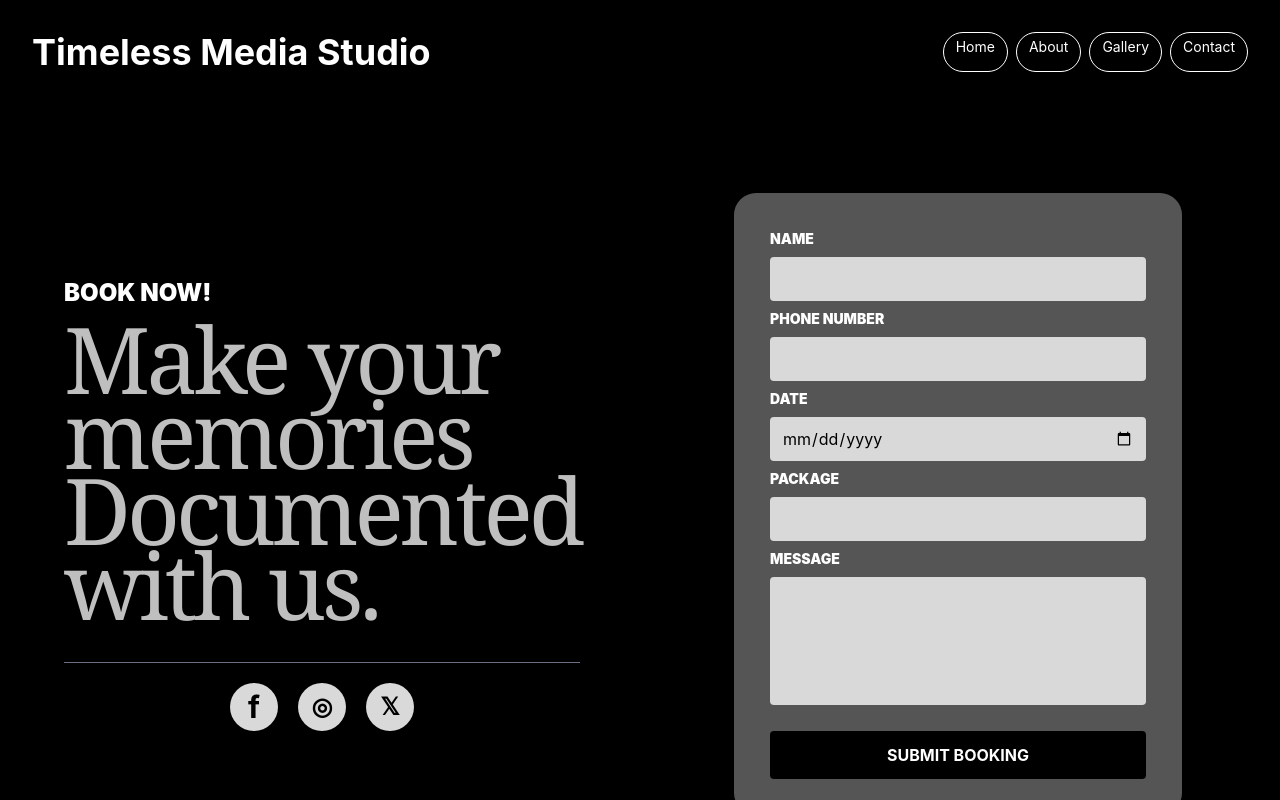
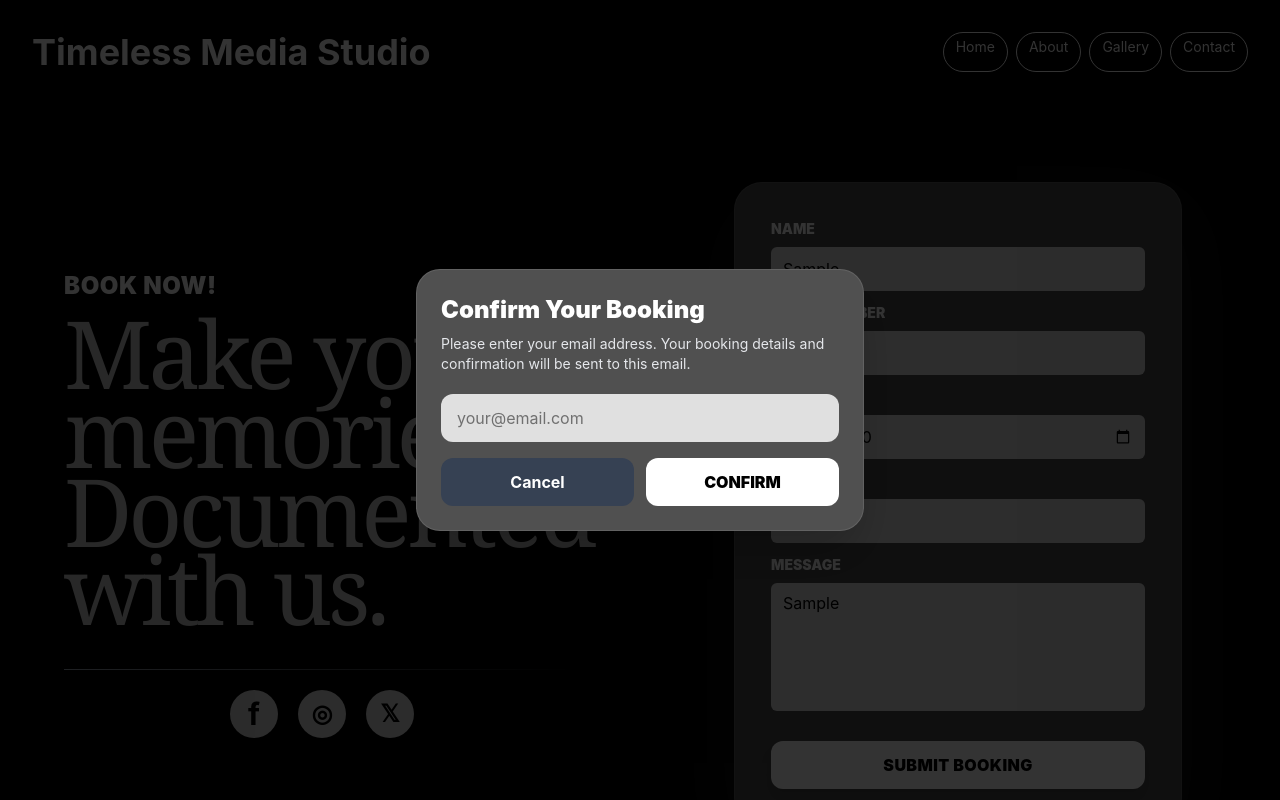
Before and after one commit to eringz/timeless-media-studio, a Next.js app: page /contact in a window 1280 px wide. Both pictures are taken after typing "Sample", "Sample", "2020-01-15", "Sample", "Sample" into the empty fields and a click on the button "SUBMIT BOOKING". Shown: the top 800 px of the page. Built offline with nearby package versions, Linux system fonts and the light colour scheme.

Commit message:
Update page.tsx

```diff
--- a/app/contact/page.tsx
+++ b/app/contact/page.tsx
@@ -21,17 +21,33 @@ export default function BookingForm() {
     message: "",
   });
 
+  const [showEmailDialog, setShowEmailDialog] = useState(false);
+  const [dialogEmail, setDialogEmail] = useState("");
+  const [sending, setSending] = useState(false);
+
   const handleChange = (
     e: React.ChangeEvent<HTMLInputElement | HTMLTextAreaElement>
   ) => {
     setForm({ ...form, [e.target.name]: e.target.value });
   };
 
-  const handleSubmit = (e: React.FormEvent) => {
+  const openEmailDialog = (e: React.FormEvent) => {
     e.preventDefault();
+    setDialogEmail(form.email);
+    setShowEmailDialog(true);
+  };
+
+  const confirmBooking = async () => {
+    if (!dialogEmail.trim()) {
+      alert("Please enter your email address.");
+      return;
+    }
+
+    setSending(true);
 
     const newBooking = {
       ...form,
+      email: dialogEmail,
       id: crypto.randomUUID(),
       timestamp: new Date().toISOString(),
       status: "pending",
@@ -46,7 +62,22 @@ export default function BookingForm() {
       JSON.stringify([newBooking, ...existing])
     );
 
-    alert("Booking submitted!");
+    try {
+      await fetch("/api/send-booking-confirmation", {
+        method: "POST",
+        headers: {
+          "Content-Type": "application/json",
+        },
+        body: JSON.stringify(newBooking),
+      });
+    } catch {
+      console.log("Email API not connected yet.");
+    }
+
+    setSending(false);
+    setShowEmailDialog(false);
+
+    alert("Booking submitted! Confirmation email has been sent.");
 
     setForm({
       name: "",
@@ -56,19 +87,20 @@ export default function BookingForm() {
       packageType: "",
       message: "",
     });
+
+    setDialogEmail("");
   };
 
   return (
     <section className="min-h-screen bg-black text-white flex items-center justify-center px-6 py-12">
       <div className="w-full max-w-7xl grid grid-cols-1 lg:grid-cols-2 gap-10 items-center">
-
         {/* LEFT TEXT */}
         <div className="px-2 lg:px-10">
-          <p className="text-2xl font-black mb-3">
+          <p className="text-2xl font-black mb-3 tracking-wide">
             BOOK NOW!
           </p>
 
-          <h1 className="font-serif text-[#bfbfbf] text-[60px] sm:text-[78px] lg:text-[92px] leading-[0.82] tracking-[-4px]">
+          <h1 className="font-serif text-[#c9c9c9] text-[56px] sm:text-[78px] lg:text-[94px] leading-[0.84] tracking-[-4px] drop-shadow-lg">
             Make your
             <br />
             memories
@@ -78,18 +110,18 @@ export default function BookingForm() {
             with us.
           </h1>
 
-          <div className="h-px bg-gray-500 max-w-xl mt-10 mb-5" />
+          <div className="h-px bg-gradient-to-r from-gray-400 to-transparent max-w-xl mt-10 mb-5" />
 
           <div className="flex justify-center gap-5 max-w-xl">
-            <div className="w-12 h-12 rounded-full bg-[#d9d9d9] text-black flex items-center justify-center text-3xl font-bold">
+            <div className="w-12 h-12 rounded-full bg-[#d9d9d9] text-black flex items-center justify-center text-3xl font-bold hover:scale-110 transition">
               f
             </div>
 
-            <div className="w-12 h-12 rounded-full bg-[#d9d9d9] text-black flex items-center justify-center text-2xl font-bold">
+            <div className="w-12 h-12 rounded-full bg-[#d9d9d9] text-black flex items-center justify-center text-2xl font-bold hover:scale-110 transition">
               ◎
             </div>
 
-            <div className="w-12 h-12 rounded-full bg-[#d9d9d9] text-black flex items-center justify-center text-2xl font-bold">
+            <div className="w-12 h-12 rounded-full bg-[#d9d9d9] text-black flex items-center justify-center text-2xl font-bold hover:scale-110 transition">
               𝕏
             </div>
           </div>
@@ -97,20 +129,17 @@ export default function BookingForm() {
 
         {/* FORM */}
         <form
-          onSubmit={handleSubmit}
-          className="w-full max-w-md mx-auto bg-[#555555] rounded-[22px] p-8 lg:p-9 shadow-2xl"
+          onSubmit={openEmailDialog}
+          className="w-full max-w-md mx-auto bg-[#4f4f4f]/95 rounded-[28px] p-8 lg:p-9 shadow-[0_25px_80px_rgba(255,255,255,0.08)] border border-white/10 backdrop-blur"
         >
-          <label className="block text-sm font-black mb-2">
-            NAME
-          </label>
+          <label className="block text-sm font-black mb-2">NAME</label>
           <input
             name="name"
             value={form.name}
             onChange={handleChange}
             required
-            className="w-full h-11 rounded bg-[#d9d9d9] text-black px-3 mb-2 outline-none"
+            className="w-full h-11 rounded-md bg-[#dedede] text-black px-3 mb-3 outline-none focus:ring-2 focus:ring-white"
           />
-
 
           <label className="block text-sm font-black mb-2">
             PHONE NUMBER
@@ -120,51 +149,88 @@ export default function BookingForm() {
             value={form.phone}
             onChange={handleChange}
             required
-            className="w-full h-11 rounded bg-[#d9d9d9] text-black px-3 mb-2 outline-none"
+            className="w-full h-11 rounded-md bg-[#dedede] text-black px-3 mb-3 outline-none focus:ring-2 focus:ring-white"
           />
 
-          <label className="block text-sm font-black mb-2">
-            DATE
-          </label>
+          <label className="block text-sm font-black mb-2">DATE</label>
           <input
             type="date"
             name="date"
             value={form.date}
             onChange={handleChange}
             required
-            className="w-full h-11 rounded bg-[#d9d9d9] text-black px-3 mb-2 outline-none"
+            className="w-full h-11 rounded-md bg-[#dedede] text-black px-3 mb-3 outline-none focus:ring-2 focus:ring-white"
           />
 
-          <label className="block text-sm font-black mb-2">
-            PACKAGE
-          </label>
+          <label className="block text-sm font-black mb-2">PACKAGE</label>
           <input
             name="packageType"
             value={form.packageType}
             onChange={handleChange}
             required
-            className="w-full h-11 rounded bg-[#d9d9d9] text-black px-3 mb-2 outline-none"
+            className="w-full h-11 rounded-md bg-[#dedede] text-black px-3 mb-3 outline-none focus:ring-2 focus:ring-white"
           />
 
-          <label className="block text-sm font-black mb-2">
-            MESSAGE
-          </label>
+          <label className="block text-sm font-black mb-2">MESSAGE</label>
           <textarea
             name="message"
             value={form.message}
             onChange={handleChange}
             required
-            className="w-full h-32 rounded bg-[#d9d9d9] text-black px-3 py-2 outline-none resize-none"
+            className="w-full h-32 rounded-md bg-[#dedede] text-black px-3 py-2 outline-none resize-none focus:ring-2 focus:ring-white"
           />
 
           <button
             type="submit"
-            className="mt-5 w-full bg-black text-white py-3 rounded font-bold hover:bg-gray-900 transition"
+            className="group relative mt-6 w-full overflow-hidden rounded-xl bg-white text-black py-3 font-black tracking-wide transition hover:scale-[1.02] active:scale-[0.98] shadow-lg"
           >
-            SUBMIT BOOKING
+            <span className="absolute inset-0 -translate-x-full bg-gradient-to-r from-transparent via-black/10 to-transparent transition group-hover:translate-x-full duration-700" />
+            <span className="relative">SUBMIT BOOKING</span>
           </button>
         </form>
       </div>
+
+      {/* EMAIL DIALOG */}
+      {showEmailDialog && (
+        <div className="fixed inset-0 z-50 bg-black/80 flex items-center justify-center px-4">
+          <div className="w-full max-w-md rounded-3xl bg-[#505050] border border-white/10 p-6 text-white shadow-2xl">
+            <h2 className="text-2xl font-black mb-2">
+              Confirm Your Booking
+            </h2>
+
+            <p className="text-sm text-gray-200 mb-5">
+              Please enter your email address. Your booking details and
+              confirmation will be sent to this email.
+            </p>
+
+            <input
+              type="email"
+              value={dialogEmail}
+              onChange={(e) => setDialogEmail(e.target.value)}
+              placeholder="your@email.com"
+              className="w-full h-12 rounded-xl bg-[#e0e0e0] text-black px-4 outline-none focus:ring-2 focus:ring-white mb-4"
+              required
+            />
+
+            <div className="flex gap-3">
+              <button
+                onClick={() => setShowEmailDialog(false)}
+                className="w-1/2 rounded-xl bg-gray-700 py-3 font-bold hover:bg-gray-600 transition"
+              >
+                Cancel
+              </button>
+
+              <button
+                onClick={confirmBooking}
+                disabled={sending}
+                className="w-1/2 rounded-xl bg-white text-black py-3 font-black hover:scale-[1.02] active:scale-[0.98] transition disabled:opacity-60"
+              >
+                {sending ? "SENDING..." : "CONFIRM"}
+              </button>
+            </div>
+          </div>
+        </div>
+      )}
     </section>
   );
 }
```
